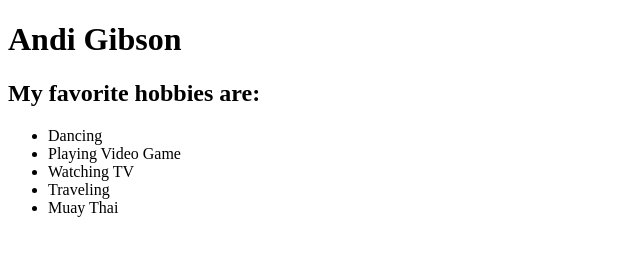
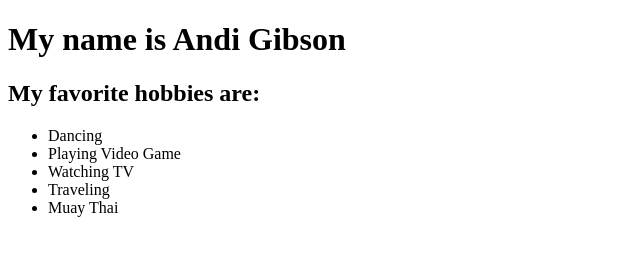
Before and after one commit to andigibson93/Gibson_Andi_ttp_static, a plain HTML site: page index.html in a window 1280 px wide. Shown: the whole page, without its empty margins (0-640 px from the left). Drawn offline with Linux system fonts and the light colour scheme.

Commit message:
Update index.html

```diff
--- a/index.html
+++ b/index.html
@@ -2,7 +2,7 @@
 <!DOCTYPE html>
 <html>
 <body>
-<h1> Andi Gibson </h1>
+<h1> My name is Andi Gibson </h1>
 
 <h2> My favorite hobbies are: </h2>
 <ul>
```
